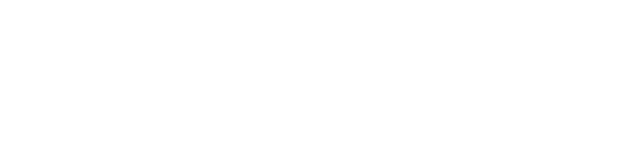
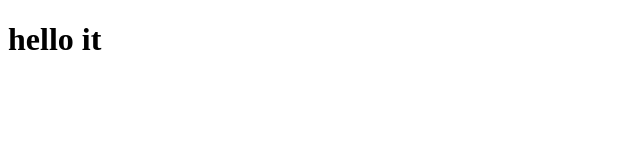
Before and after one commit to LocTran94/MD1, a plain HTML site: page INDEX.html in a window 1280 px wide. Shown: the whole page, without its empty margins (0-640 px from the left). Drawn offline with Linux system fonts and the light colour scheme.

Commit message:
thay doi 2

```diff
--- a/MD1.html
+++ b/INDEX.html
@@ -2,10 +2,9 @@
 <html lang="en">
 <head>
     <meta charset="UTF-8">
-    <title>HELLO IT</title>
-
+    <title>Title</title>
 </head>
 <body>
-
+<h1> hello it </h1>
 </body>
 </html>
```
